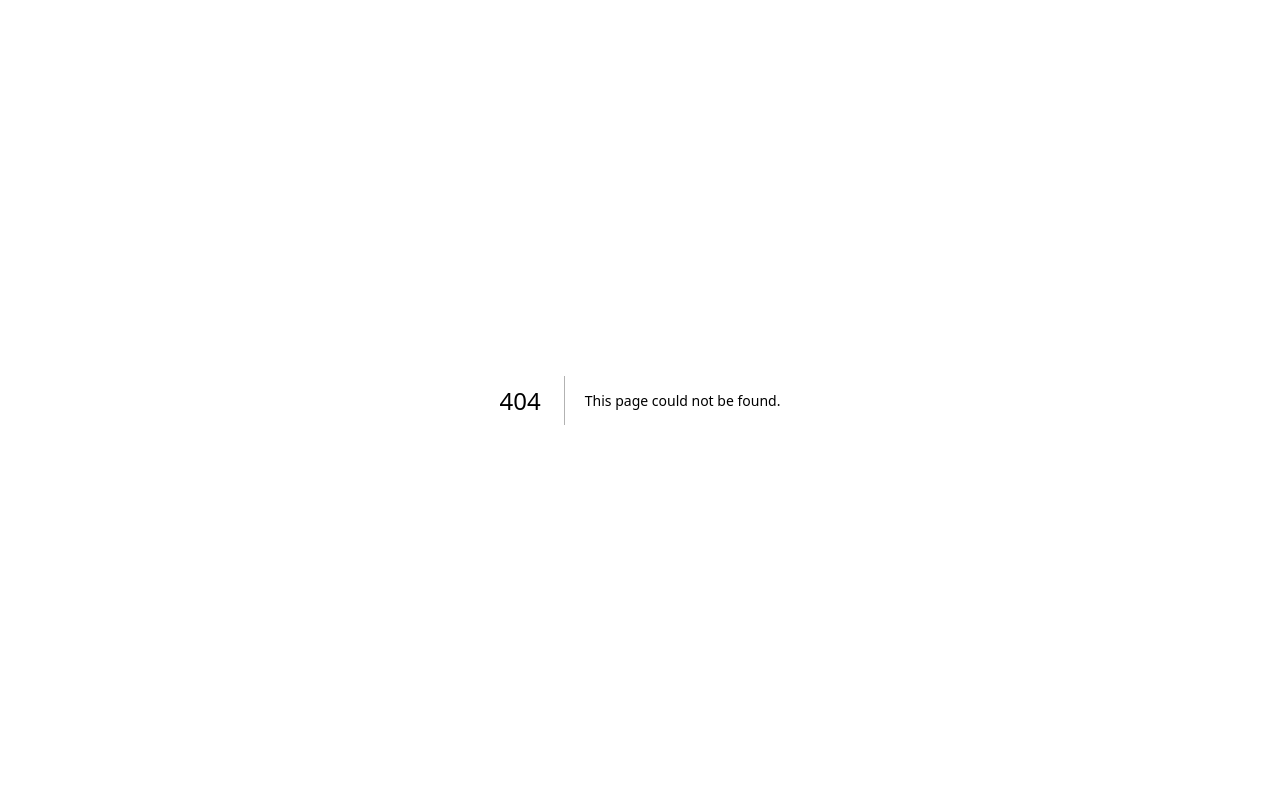
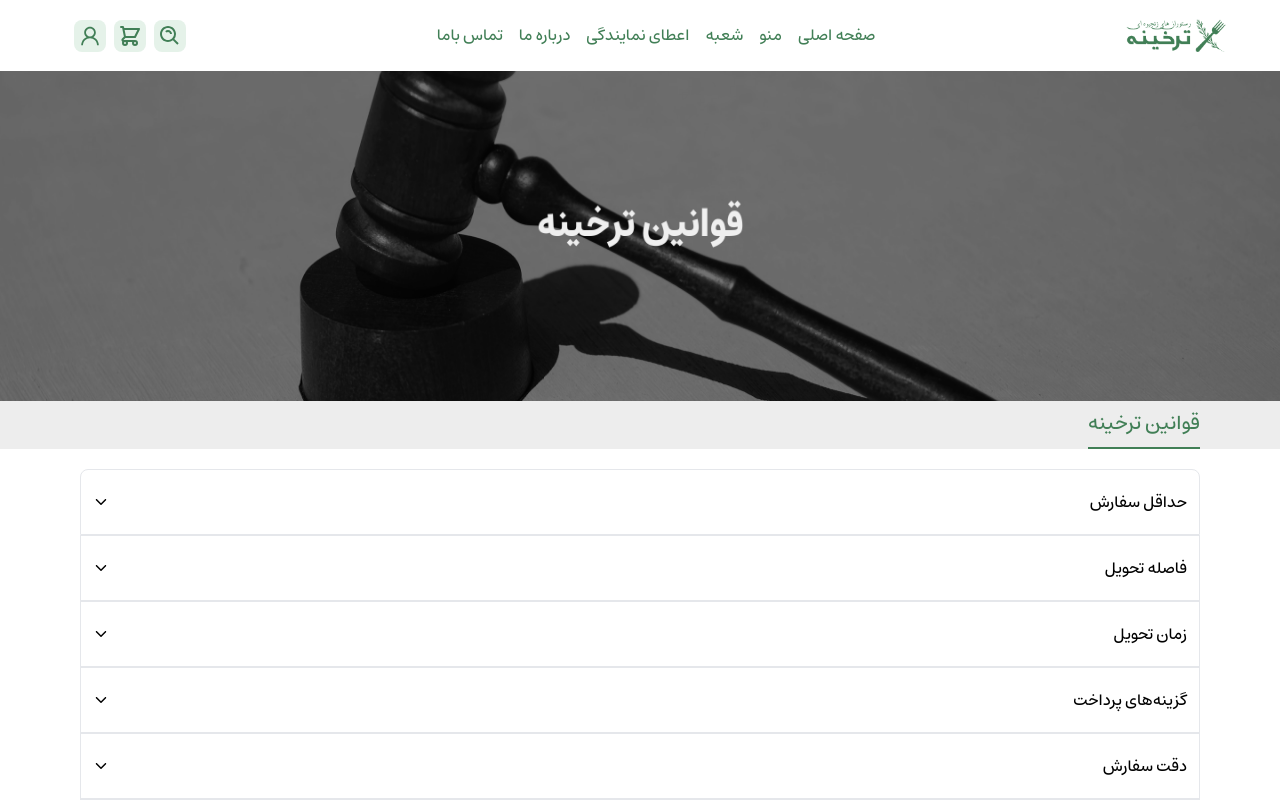
Before and after one commit to Reza0101/order-food, a Next.js app: page /rules in a window 1280 px wide. Before the commit this address had no page. Shown: the top 800 px of the page. Built offline with nearby package versions, Linux system fonts and the light colour scheme.

Commit message:
add rules page

```diff
--- a/components/Accordion.tsx
+++ b/components/Accordion.tsx
@@ -8,7 +8,7 @@ const AccordionBS = ({
 }: {
   title: string;
   caption: string;
-  id: string;
+  id: number;
 }) => {
   const [open, setOpen] = useState(false);
 
--- a/components/Footer.tsx
+++ b/components/Footer.tsx
@@ -22,7 +22,7 @@ const Footer = () => {
             پرسش های متوادل
           </Link>
           <Link
-            href="/"
+            href="/rules"
             className="text-[10px] hover:text-primary duration-300 md:text-[14px] block py-1"
           >
             قوانین ترخینه
--- a/pages/FAQ.tsx
+++ b/pages/FAQ.tsx
@@ -1,62 +1,45 @@
 import Layout from "@/components/Layout";
 import AccordionBS from "@/components/Accordion";
 const FAQ = () => {
+
+
   const FAQ = [
     {
-      id: "1",
-      open: false,
-      title: "حداقل سفارش",
+      id: 1,
+      title: "ترخینه چه امکانات متفاوتی داره؟",
       caption:
-        "حداقل سفارشات در رستوران‌های ترخینه، مبلغ ۵۰.۰۰۰ تومان است. برای ثبت، پردازش و ارسال سفارشات، باید حداقل، این مبلغ سفارش داده شود در غیر اینصورت سفارشات، ثبت نخواهد شد.",
+        "وبسایت سفارش غذای رستوران‌های زنجیره‌ای ترخینه با اتصال مستقیم به نرم افزار اتوماسیون شعبات رستوران، امکان اشتباهات هنگام ثبت سفارش آنلاین غذا و همچنین زمان مورد نیاز برای آماده سازی و تحویل آن را به حداقل ممکن می رسونه.",
     },
     {
-      id: "2",
-      open: false,
-      title: "فاصله تحویل",
+      id: 2,
+      title: "چطور می تونم در ترخینه حساب کاربری ایجاد کنم؟",
       caption:
-        "ترخینه در ارسال سفارشات به نقاط دور محدودیت دارد و حداکثر فاصله از رستوران‌های زنجیره‌ای ترخینه برای ارسال کالا، ۶ کیلومتر است. لطفا قبل از ثبت سفارش، نزدیک‌ترین شعبه به محل ارسال را انتخاب کنید و از رعایت کردن حداکثر فاصله برای ارسال سفارشات اطمینان حاصل فرمایید.",
+        "خیلی ساده، پس از انتخاب غذای مورد علاقه تان از منوی رستوران، هنگام ثبت سفارش با وارد کردن شماره تلفن همراه یک پیامک حاوی کد تایید برای شما ارسال و با وارد کردن کد تایید، ثبت نام شما تکمیل می شه. یا می تونید در صفحه اصلی سایت روی گزینه ورود کلیک کنید.",
     },
     {
-      id: "3",
-      open: false,
-      title: "زمان تحویل",
+      id: 3,
+      title: "سابقه و لیست خریدهای قبلی ام رو کجا ببینم؟",
       caption:
-        "جدول زمانی تخمینی تحویل در زمان ثبت سفارش به اطلاع شما خواهد رسید. این ممکن است تحت تأثیر عوامل زیادی مانند ترافیک، آب و هوا، دوره‌های شلوغ رستوران و غیره باشد، بنابراین در صورت تأخیر لطفا صبور باشید.",
+        "با ورود به حساب کاربری و کلیک روی گزینه سفارشات قبلی سابقه تمام خریدهای شما نمایش داده می شه.",
     },
     {
-      id: "4",
-      open: false,
-      title: "گزینه‌های پرداخت",
+      id: 4,
+      title: "چه راه هایی برای پرداخت دارم؟",
       caption:
-        "ما گزینه‌های پرداخت مختلفی را می پذیریم، از جمله پرداخت اینترنتی، کارت‌های اعتباری یا پول نقد. لطفاً قبل از تکمیل سفارش، روش پرداختی را که ترجیح می دهید، تأیید کنید",
+        "هنگام ثبت سفارش غذا می تونید روش پرداخت دلخواه خودتون رو انتخاب کنید. آنلاین و یا نقدی در هنگام تحویل سفارش بصورت حضوری.",
     },
     {
-      id: "5",
-      open: false,
-      title: "دقت سفارش",
+      id: 5,
+      title:
+        "آیا قیمت در منوی وبسایت ترخینه با قیمت منوی شعبات رستوران یکسان است؟",
       caption:
-        "لطفاً قبل از ارسال، از دقیق بودن تمام جزئیات سفارش خود، از جمله موارد منو، دستورالعمل‌های خاص و  جزئیات سفارش خود اطمینان حاصل کنید تا اختلالی در فرایند پردازش و تحویل سفارشات شما ایجاد نشود و سفارشات شما در سریع‌ترین زمان ممکن به دست‌تان برسد.",
+        "بله. قیمت منوی وبسایت ترخینه دقیقا مطابق با قیمت منوی شعب رستوران  است و در صورت تغییر قیمت از طرف رستوران این تغییر در وبسایت ترخینه بلافاصله قابل مشاهده است.",
     },
     {
-      id: "6",
-      open: false,
-      title: "شرایط لغو سفارش",
+      id: 6,
+      title: "چطور می تونم از اعتبار هدیه و تخفیف استفاده کنم؟",
       caption:
-        "شما می‌توانید با تماس مستقیم با هر شعبه از رستوران‌های زنجیره‌ای ترخینه، سفارش خود را لغو کنید. لطفا توجه داشته باشید که ممکن است محدودیت زمانی برای لغو وجود داشته باشد، زیرا ممکن است غذا از قبل آماده شده باشد و در اینصورت متاسفانه امکان لغو سفارش وجود ندارد.",
-    },
-    {
-      id: "7",
-      open: false,
-      title: "شرایط بازگشت سفارش",
-      caption:
-        "اگر سفارش شما انتظارات شما را برآورده نمی کند، لطفاً بلافاصله از طریق تماس تلفنی با ما تماس بگیرید؛ ما در اسرع وقت به دنبال حل مشکل شما  خواهیم بود.",
-    },
-    {
-      id: "8",
-      open: false,
-      title: "تخفیفات",
-      caption:
-        "هر‌گونه تخفیف یا برنامه‌های وفاداری ممکن است قوانین و شرایط خاصی داشته باشد که به وضوح در وب سایت مشخص می‌شود.",
+        "برای استفاده از کد تخفیف میتونید به سادگی کد رو در سبد خرید، در قسمت مشخص شده وارد کنید. اعتبار هدیه هنگام انتخاب روش پرداخت برای شما نمایش داده میشه و در صورت تمایل میتونید ازش استفاده کنید.",
     },
   ];
 
@@ -72,10 +55,12 @@ const FAQ = () => {
           سوالات متداول
         </p>
       </div>
-      <div className={`px-[20px] [&>*:nth-child(1)]:rounded-t-8 [&>*:last-child]:rounded-b-8 my-5 md:px-[60px] lg:px-[80px]`}>
-          {FAQ.map((item) => (
-            <AccordionBS {...item} />
-          ))}
+      <div
+        className={`px-[20px] [&>*:nth-child(1)]:rounded-t-8 [&>*:last-child]:rounded-b-8 my-5 md:px-[60px] lg:px-[80px]`}
+      >
+        {FAQ.map((item) => (
+          <AccordionBS {...item} />
+        ))}
       </div>
     </Layout>
   );
--- /dev/null
+++ b/pages/rules.tsx
@@ -0,0 +1,79 @@
+import Layout from "@/components/Layout";
+import AccordionBS from "@/components/Accordion";
+
+const rules = () => {
+
+    const rules = [
+        {
+          id: 1,
+          title: "حداقل سفارش",
+          caption:
+            "حداقل سفارشات در رستوران‌های ترخینه، مبلغ ۵۰.۰۰۰ تومان است. برای ثبت، پردازش و ارسال سفارشات، باید حداقل، این مبلغ سفارش داده شود در غیر اینصورت سفارشات، ثبت نخواهد شد.",
+        },
+        {
+          id: 2,
+          title: "فاصله تحویل",
+          caption:
+            "ترخینه در ارسال سفارشات به نقاط دور محدودیت دارد و حداکثر فاصله از رستوران‌های زنجیره‌ای ترخینه برای ارسال کالا، ۶ کیلومتر است. لطفا قبل از ثبت سفارش، نزدیک‌ترین شعبه به محل ارسال را انتخاب کنید و از رعایت کردن حداکثر فاصله برای ارسال سفارشات اطمینان حاصل فرمایید.",
+        },
+        {
+          id: 3,
+          title: "زمان تحویل",
+          caption:
+            "جدول زمانی تخمینی تحویل در زمان ثبت سفارش به اطلاع شما خواهد رسید. این ممکن است تحت تأثیر عوامل زیادی مانند ترافیک، آب و هوا، دوره‌های شلوغ رستوران و غیره باشد، بنابراین در صورت تأخیر لطفا صبور باشید.",
+        },
+        {
+          id: 4,
+          title: "گزینه‌های پرداخت",
+          caption:
+            "ما گزینه‌های پرداخت مختلفی را می پذیریم، از جمله پرداخت اینترنتی، کارت‌های اعتباری یا پول نقد. لطفاً قبل از تکمیل سفارش، روش پرداختی را که ترجیح می دهید، تأیید کنید",
+        },
+        {
+          id: 5,
+          title: "دقت سفارش",
+          caption:
+            "لطفاً قبل از ارسال، از دقیق بودن تمام جزئیات سفارش خود، از جمله موارد منو، دستورالعمل‌های خاص و  جزئیات سفارش خود اطمینان حاصل کنید تا اختلالی در فرایند پردازش و تحویل سفارشات شما ایجاد نشود و سفارشات شما در سریع‌ترین زمان ممکن به دست‌تان برسد.",
+        },
+        {
+          id: 6,
+          title: "شرایط لغو سفارش",
+          caption:
+            "شما می‌توانید با تماس مستقیم با هر شعبه از رستوران‌های زنجیره‌ای ترخینه، سفارش خود را لغو کنید. لطفا توجه داشته باشید که ممکن است محدودیت زمانی برای لغو وجود داشته باشد، زیرا ممکن است غذا از قبل آماده شده باشد و در اینصورت متاسفانه امکان لغو سفارش وجود ندارد.",
+        },
+        {
+          id: 7,
+          title: "شرایط بازگشت سفارش",
+          caption:
+            "اگر سفارش شما انتظارات شما را برآورده نمی کند، لطفاً بلافاصله از طریق تماس تلفنی با ما تماس بگیرید؛ ما در اسرع وقت به دنبال حل مشکل شما  خواهیم بود.",
+        },
+        {
+          id: 8,
+          title: "تخفیفات",
+          caption:
+            "هر‌گونه تخفیف یا برنامه‌های وفاداری ممکن است قوانین و شرایط خاصی داشته باشد که به وضوح در وب سایت مشخص می‌شود.",
+        },
+      ];
+    return (
+        <Layout>
+        <img
+          src="./Images/rule.png"
+          className="w-full h-[176px] grayscale sm:h-[200px] md:h-[250] lg:h-[330px]"
+          alt=""
+        />
+        <div className="bg-gray-3  px-[20px] md:px-[60px] lg:px-[80px]">
+          <p className="text-primary border-b-2 text-[14px] md:text-[20px] w-fit py-2 border-primary">
+            قوانین ترخینه
+          </p>
+        </div>
+        <div
+          className={`px-[20px] [&>*:nth-child(1)]:rounded-t-8 [&>*:last-child]:rounded-b-8 my-5 md:px-[60px] lg:px-[80px]`}
+        >
+          {rules.map((item) => (
+            <AccordionBS {...item} />
+          ))}
+        </div>
+      </Layout>
+    )
+}
+
+export default rules
```
Also changed, not shown: public/Images/rule.png (added).
